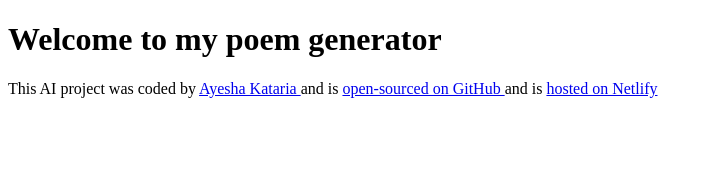
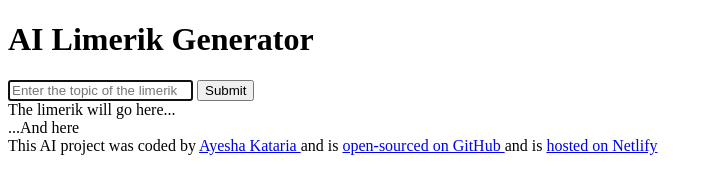
Before and after one commit to ayeshankataria/ai-poem-generator, a plain HTML site: page index.html in a window 1280 px wide. Shown: the whole page, without its empty margins (0-712 px from the left). Drawn offline with Linux system fonts and the light colour scheme.

Commit message:
Added the basic HTML structure

```diff
--- a/index.html
+++ b/index.html
@@ -4,10 +4,30 @@
     <meta charset="UTF-8">
     <meta name="viewport" content="width=device-width, initial-scale=1.0">
     <link rel="stylesheet" href="src/style.css" />
-  <title>AI Poem Generator</title>
+    <title>AI Limerik Generator</title>
   </head>
   <body>
-  <h1>Welcome to my poem generator</h1>
+    <header>
+      <h1>AI Limerik Generator</h1>
+    </header>
+
+    <main>
+      <form>
+        <input
+          type="text"
+          placeholder="Enter the topic of the limerik"
+          autofocus
+          required
+          autocomplete="off"
+        />
+        <input type="submit" />
+      </form>
+      <div>
+        The limerik will go here...
+        <br />
+        ...And here
+      </div>
+    </main>
 
     <footer>
       This AI project was coded by
```
Lines whose indentation alone changed are shown as unchanged.
